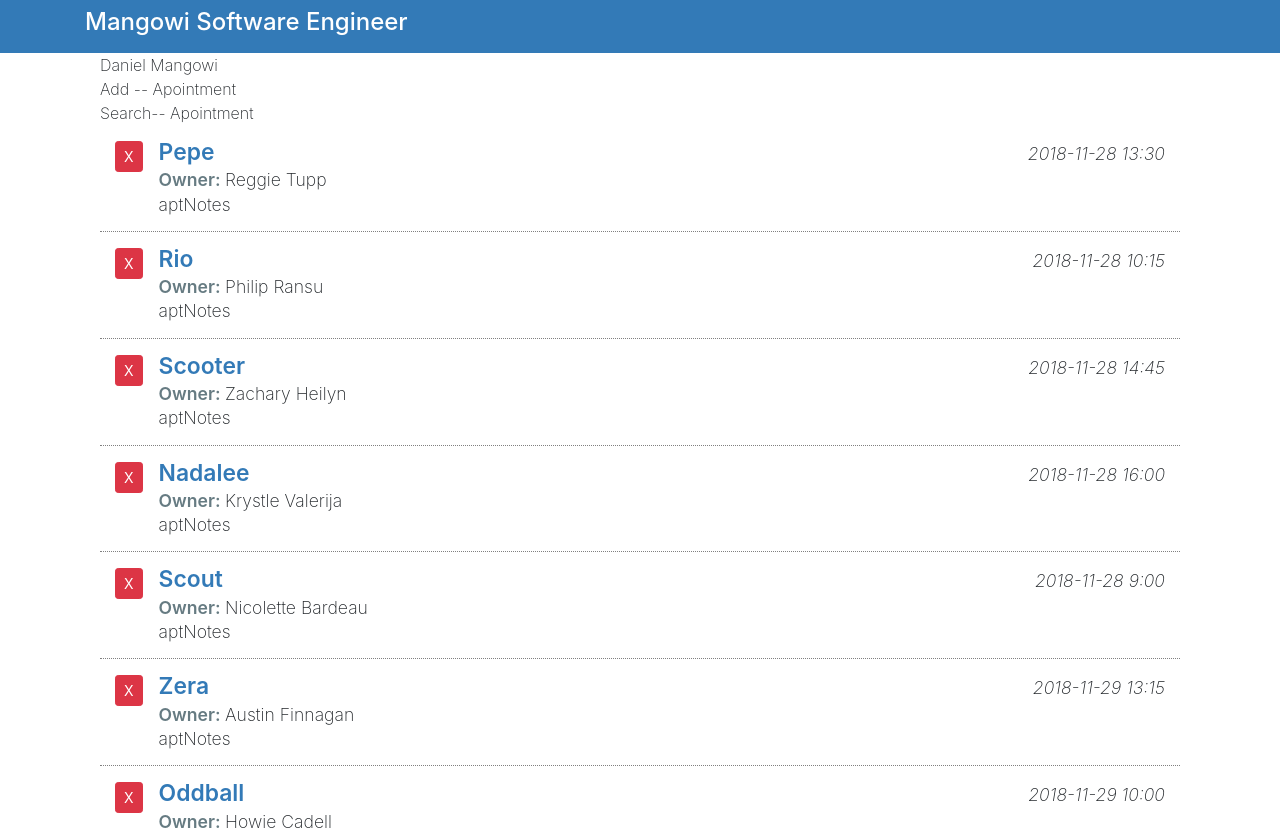
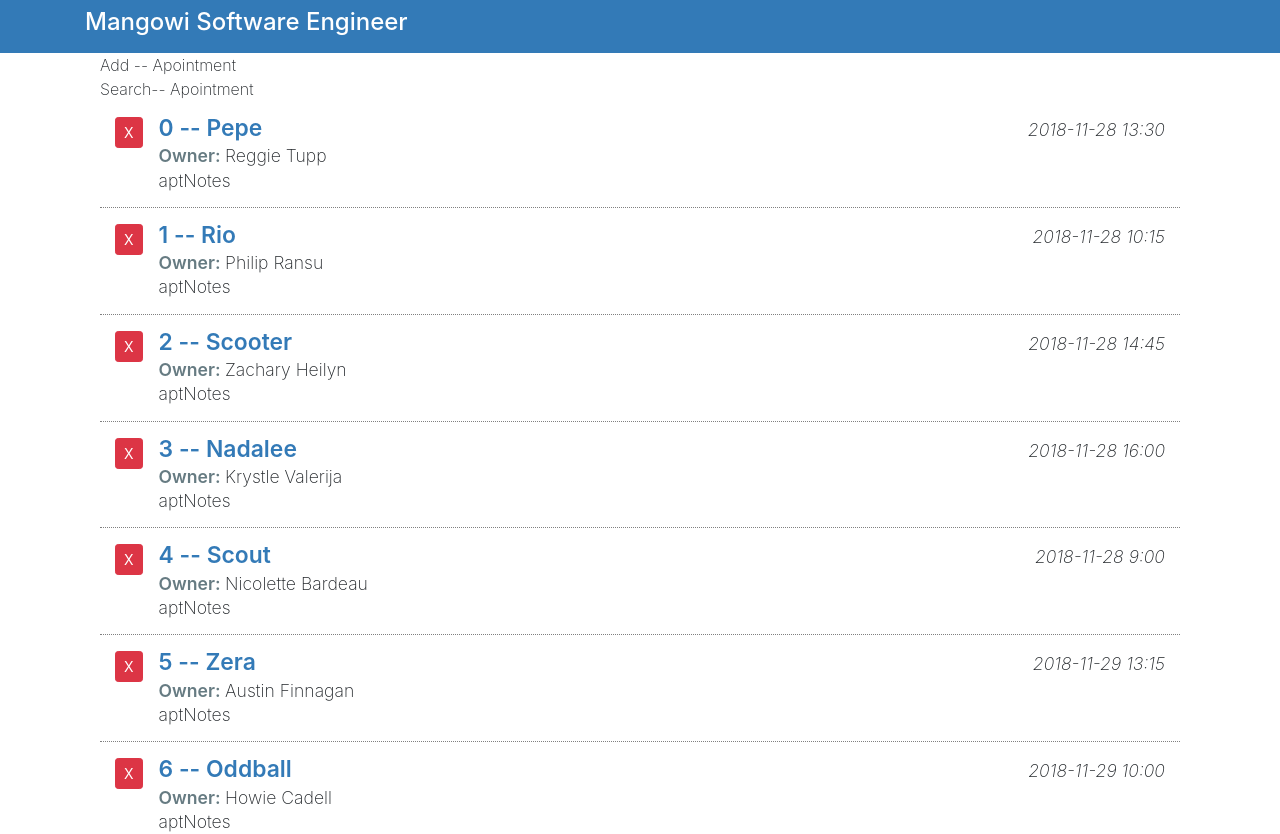
Before and after one commit to mangowi/react_interface, a React (Create React App) app: page / in a window 1280 px wide. Shown: the top 834 px of the page. Built offline with nearby package versions, Linux system fonts and the light colour scheme.

Commit message:
creating index and injecting it on the component

```diff
--- a/src/components/App.js
+++ b/src/components/App.js
@@ -11,8 +11,9 @@ class App extends Component {
     super();//Allows to get information from the parent component
     this.state = {
       // Initializing the object
-      myName : 'Daniel Mangowi',
-      myAppointmenst: []
+      //myName : 'Daniel Mangowi',
+      myAppointmenst: [],
+      lastIndex: 0
     };
   }
 
@@ -22,6 +23,8 @@ class App extends Component {
         .then(result => {
           // processing the result in a variable and go through each of the element on the file
           const apts = result.map(item=>{
+            item.aptId= this.state.lastIndex;
+            this.setState({lastIndex: this.state.lastIndex + 1 });
             return item;
           })
 
--- a/src/components/ListApointments.js
+++ b/src/components/ListApointments.js
@@ -5,25 +5,25 @@ import React, {Component} from 'react';
 class ListApointments extends Component{
     render(){
         // temp variable
-        const listItems = this.props.appointments.map(item=>(
+        /*const listItems = this.props.appointments.map(item=>(
         <div>
             <div>{item.petName}</div>
             <div>{item.ownerName}</div>
           </div>
          // passing data here now we cant modify them as we ass as props
-      ));
+      ));*/
         return(
             <div className="appointment-list item-list mb-3">
                 {this.props.appointments.map(item=>(
                             // we need paranthis because we add html
-                            <div className="pet-item col media py-3">
+                            <div className="pet-item col media py-3" key={item.aptId}>
                             <div className="mr-3">
                             <button className="pet-delete btn btn-sm btn-danger">X</button>
                             </div>
 
                             <div className="pet-info media-body">
                             <div className="pet-head d-flex">
-                                <span className="pet-name">{item.petName}</span>
+                                <span className="pet-name">{item.aptId} -- {item.petName}</span>
                                 <span className="apt-date ml-auto">{item.aptDate}</span>
                             </div>
 
```
